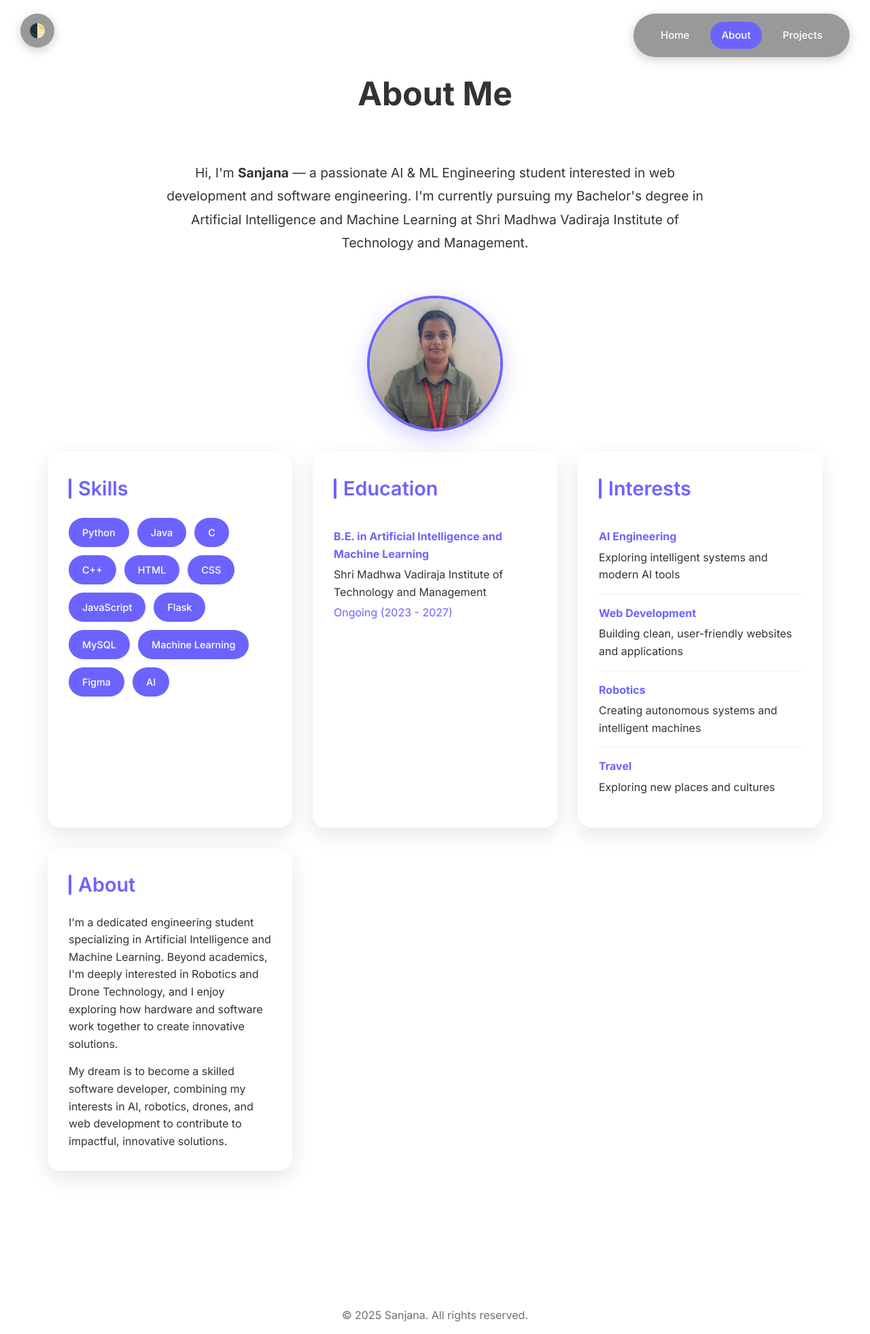
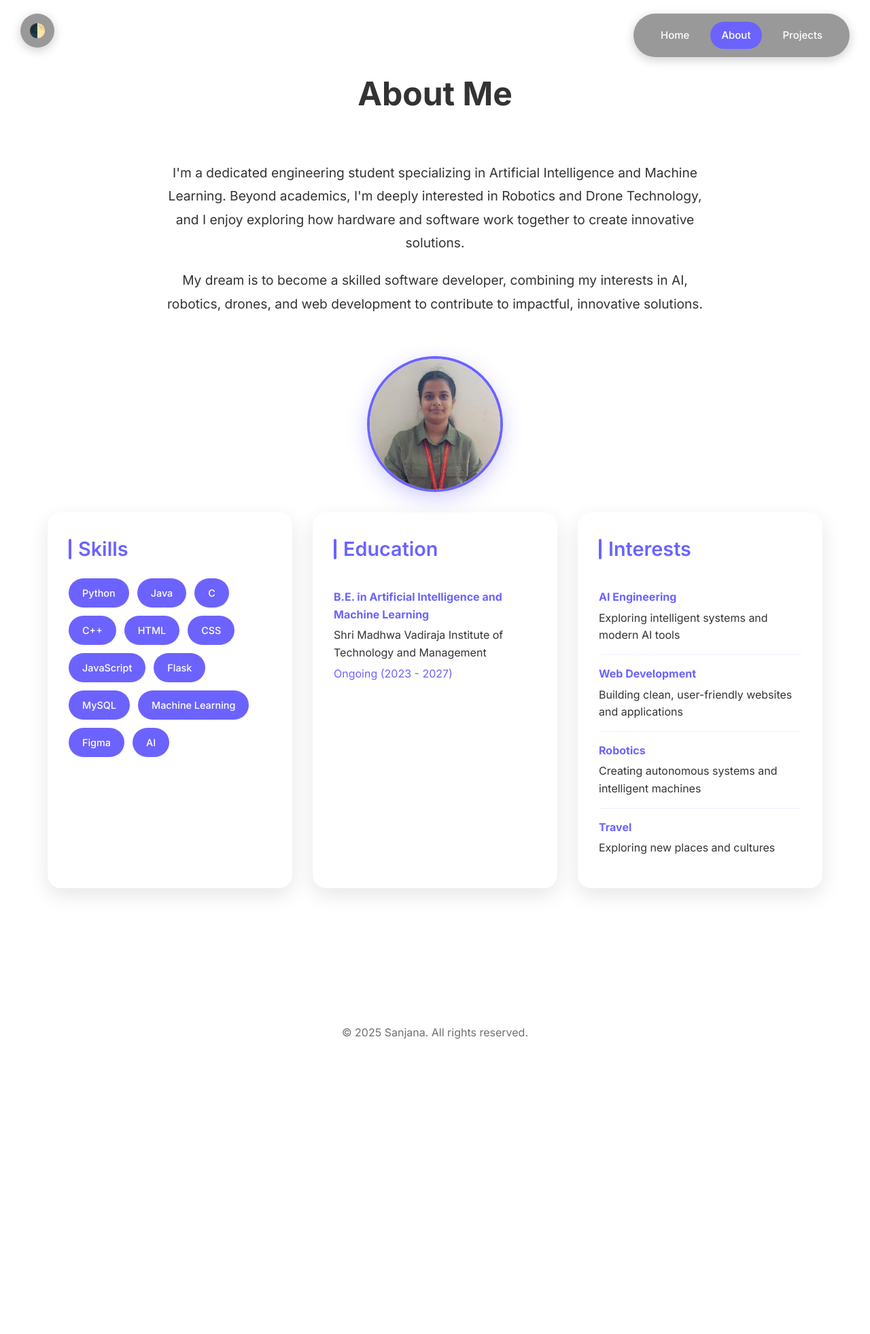
Before and after one commit to sanjana-ps12/Portfolio-, a Flask app: page /about in a window 1280 px wide. Shown: the top 1963 px of the page at 68% size. After the commit the page ends 1529 px from the top, so only its background shows below. Run offline with Flask 3, Linux system fonts and the light colour scheme.

Commit message:
upd commit

```diff
--- a/templates/About.html
+++ b/templates/About.html
@@ -21,7 +21,8 @@
         </div>
 
         <div class="about-intro">
-            <p>Hi, I'm <strong>Sanjana</strong> — a passionate AI & ML Engineering student interested in web development and software engineering. I'm currently pursuing my Bachelor's degree in Artificial Intelligence and Machine Learning at Shri Madhwa Vadiraja Institute of Technology and Management.</p>
+            <p>I'm a dedicated engineering student specializing in Artificial Intelligence and Machine Learning. Beyond academics, I'm deeply interested in Robotics and Drone Technology, and I enjoy exploring how hardware and software work together to create innovative solutions.</p>
+            <p style="margin-top: 20px;">My dream is to become a skilled software developer, combining my interests in AI, robotics, drones, and web development to contribute to impactful, innovative solutions.</p>
         </div>
 
         <img src="{{ url_for('static', filename='imag.jpg') }}" alt="Sanjana" class="prof-img">
@@ -73,12 +74,6 @@
                     <p>Exploring new places and cultures</p>
                 </div>
             </div>
-
-            <div class="about-card">
-                <h3>About</h3>
-                <p>I'm a dedicated engineering student specializing in Artificial Intelligence and Machine Learning. Beyond academics, I'm deeply interested in Robotics and Drone Technology, and I enjoy exploring how hardware and software work together to create innovative solutions.</p>
-                <p style="margin-top: 15px;">My dream is to become a skilled software developer, combining my interests in AI, robotics, drones, and web development to contribute to impactful, innovative solutions.</p>
-            </div>
         </div>
     </div>
 
```
